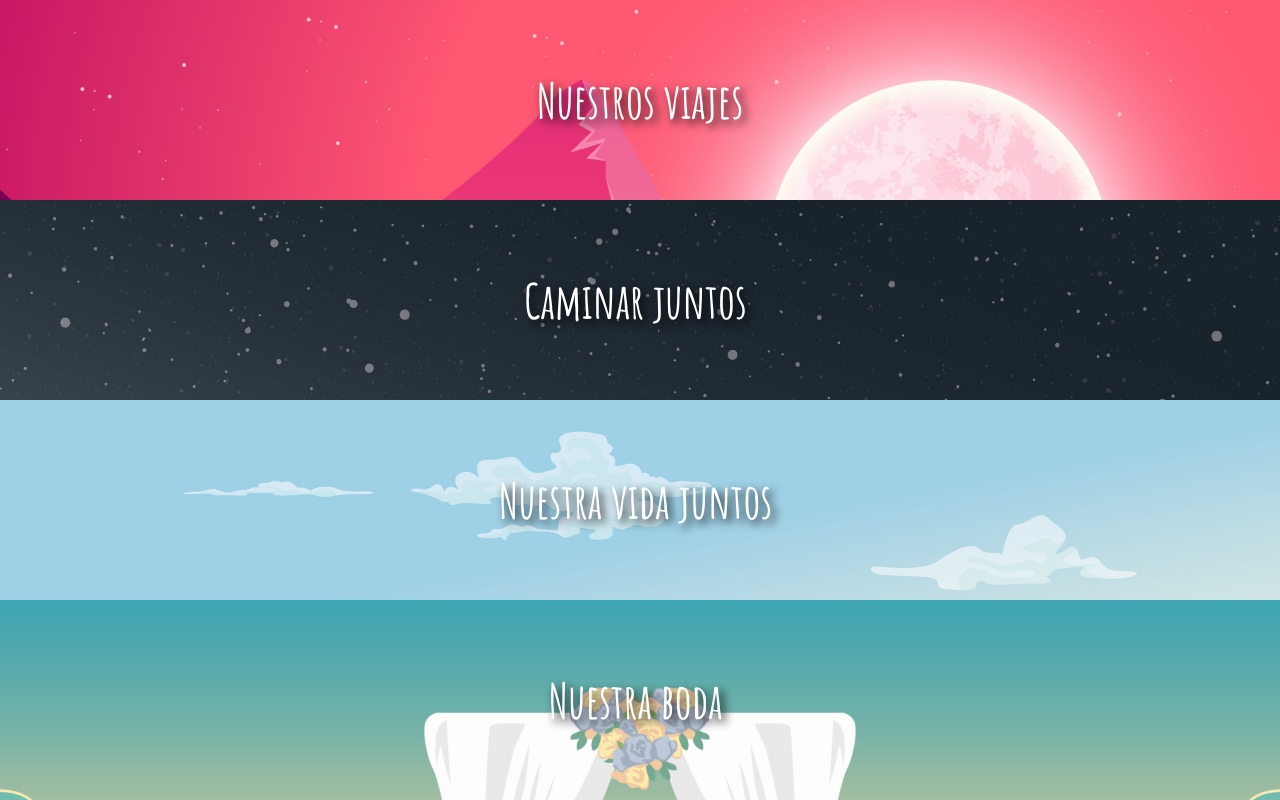
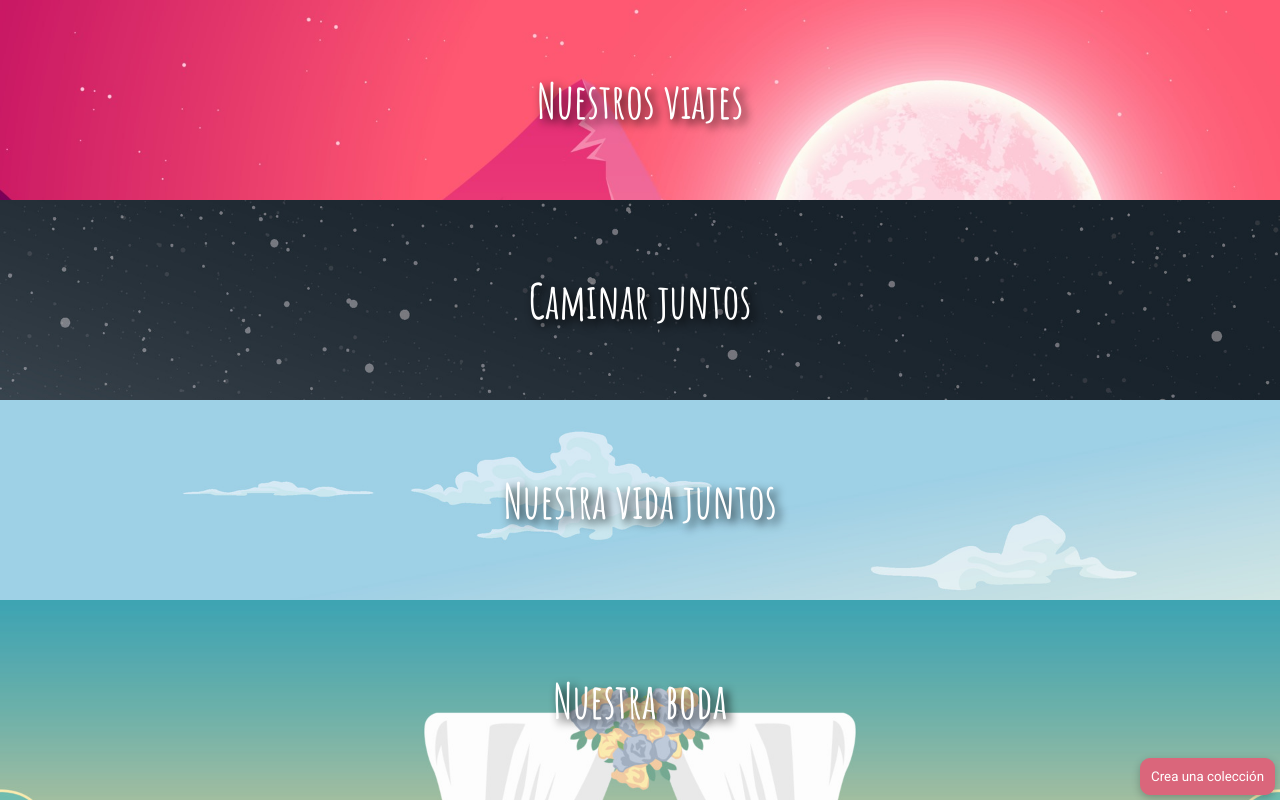
Before and after one commit to marcogalindo/galeria, a website: page index.html in a window 1280 px wide. Drawn offline with nearby package versions, Linux system fonts and the light colour scheme.

Commit message:
Update index.html

```diff
--- a/index.html
+++ b/index.html
@@ -6,7 +6,7 @@
     <title>Galeria</title>
     <style>
 
-        @import url('https://fonts.googleapis.com/css2?family=Amatic+SC:wght@400;700&display=swap');
+        @import url('https://fonts.googleapis.com/css2?family=Amatic+SC:wght@400;700&family=Roboto:ital,wght@0,100..900;1,100..900&display=swap');
         @import url('https://cdn-uicons.flaticon.com/2.6.0/uicons-bold-rounded/css/uicons-bold-rounded.css');
 
         :root {
@@ -48,6 +48,7 @@
             overflow: hidden;
             z-index: 10 !important;
             min-height: 200px;
+            user-select: none;
         }
 
         #nuestros_viajes {
@@ -77,15 +78,15 @@
         }
 
         .circle-btn {
-            border-radius: 50%;
-            border: none;
+            font-family: 'Roboto', sans-serif;
+            font-weight: 400;
+            border-radius: 10px;
+            border: 1px solid var(--color-two);
             padding: 10px;
-            height: 50px;
-            width: 50px;
-            background-color: var(--color-three);
+            background-color: var(--color-two);
             color: white;
-            font-size: 1.5rem;
-            padding-top: 12.5px;
+            z-index: 10000;
+            box-shadow: rgba(0, 0, 0, 0.24) 0px 3px 8px;
         }
     </style>
 </head>
@@ -93,22 +94,19 @@
     <!--Galeria de nuestras fotos, vamos a divirla en albumes con un nombre-->
     <div class="container">
         <div class="album" id="nuestros_viajes">
-            <div>Nuestros viajes</div>
+            Nuestros viajes
         </div>
         <div class="album" id="caminar_juntos">
             Caminar juntos
-            <img src="" alt="">
         </div>
         <div class="album" id="vida_juntos">
             Nuestra vida juntos
-            <img src="" alt="">
         </div>
         <div class="album" id="nuestra_boda">
             Nuestra boda
-            <img src="" alt="">
         </div>
         <button class="circle-btn fixed">
-            <i class="fi fi-br-plus"></i>
+            Crea una colección
         </button>
     </div>
 </body>
```
